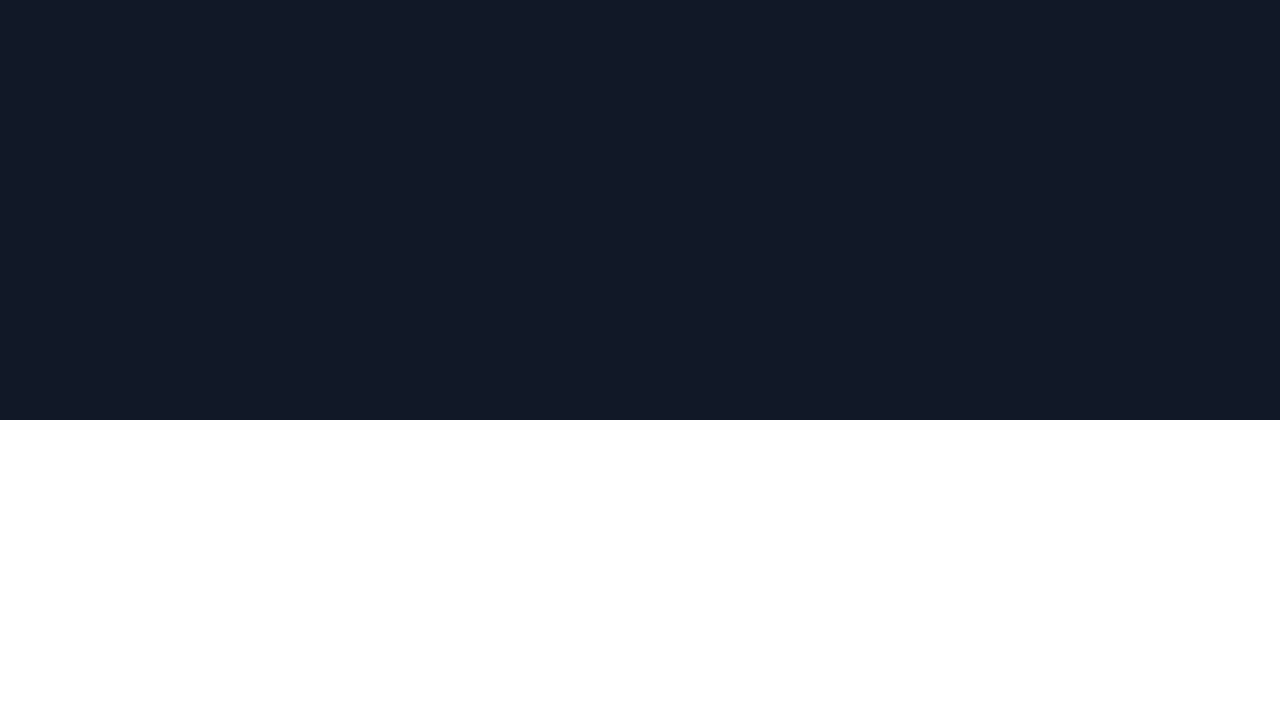
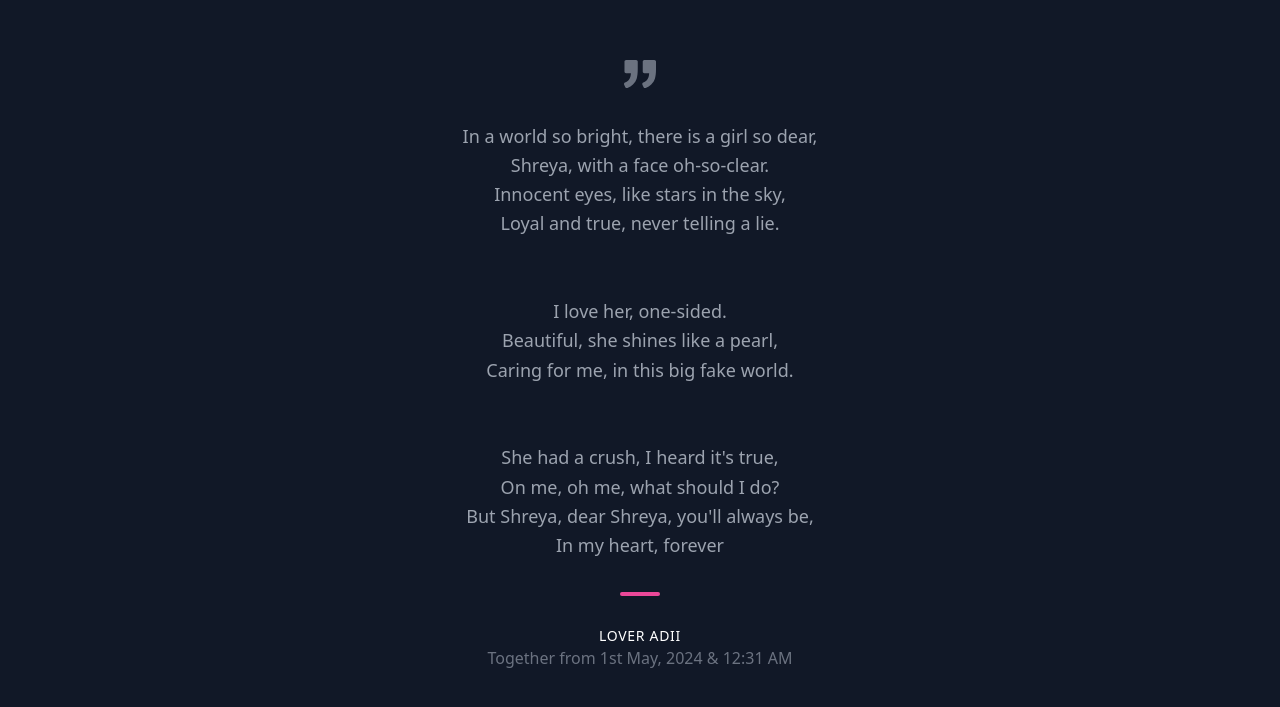
Before and after one commit to slovinga/shre2, a plain HTML site: page index.html in a window 1280 px wide. Shown: the part 1771-2478 px from the top of the page. Before the commit the page ends 2191 px from the top, so only its background shows below. Drawn offline with nearby package versions, Linux system fonts and the light colour scheme.

Commit message:
Update index.html

```diff
--- a/index.html
+++ b/index.html
@@ -3,7 +3,7 @@
 <head>
   <meta charset="UTF-8">
   <meta name="viewport" content="width=device-width, initial-scale=1.0">
-  <title>Document</title>
+  <title>Love Gallery</title>
   <link rel="stylesheet" href="https://unpkg.com/tailwindcss@^2.0/dist/tailwind.min.css">
 </head>
 <body>
@@ -21,19 +21,7 @@
     <div class="container px-5 py-24 mx-auto flex flex-wrap">
       <div class="flex w-full mb-20 flex-wrap">
         <h1 class="sm:text-3xl text-2xl font-medium title-font text-white lg:w-1/3 lg:mb-0 mb-4"> ->  Shreya ❤️</h1>
-        <p class="lg:pl-6 lg:w-2/3 mx-auto leading-relaxed text-base">In a world so bright, there is a girl so dear,<br>
-          Shreya, with a face oh-so-clear.<br>
-          Innocent eyes, like stars in the sky,<br>
-          Loyal and true, never telling a lie.<br>
-          <br><br>
-          I love her, one-sided.<br>
-          Beautiful, she shines like a pearl,<br>
-          Caring for me, in this big fake world.<br>
-          <br><br>
-          She had a crush, I heard it's true,<br>
-          On me, oh me, what should I do?<br>
-          But Shreya, dear Shreya, you'll always be,<br>
-          In my heart, forever.</p>
+        <p class="lg:pl-6 lg:w-2/3 mx-auto leading-relaxed text-base">Cutest personality ever exist !!</p>
       </div>
       <div class="flex flex-wrap md:-m-2 -m-1">
         <div class="flex flex-wrap w-1/2">
@@ -58,8 +46,30 @@
           </div>
         </div>
       </div>
-      <div class="flex w-full mb-20 flex-wrap">
-        <h4 class="sm:text-1xl text-0.5xl font-medium title-font text-white lg:w-1/3 lg:mb-0 mb-4">Together from 1st May, 2024 & 12:31 AM</h4>
+    </div>
+  </section>
+  <section class="text-gray-400 bg-gray-900 body-font">
+    <div class="container px-5 py-24 mx-auto">
+      <div class="xl:w-1/2 lg:w-3/4 w-full mx-auto text-center">
+        <svg xmlns="http://www.w3.org/2000/svg" fill="currentColor" class="inline-block w-8 h-8 text-gray-500 mb-8" viewBox="0 0 975.036 975.036">
+          <path d="M925.036 57.197h-304c-27.6 0-50 22.4-50 50v304c0 27.601 22.4 50 50 50h145.5c-1.9 79.601-20.4 143.3-55.4 191.2-27.6 37.8-69.399 69.1-125.3 93.8-25.7 11.3-36.8 41.7-24.8 67.101l36 76c11.6 24.399 40.3 35.1 65.1 24.399 66.2-28.6 122.101-64.8 167.7-108.8 55.601-53.7 93.7-114.3 114.3-181.9 20.601-67.6 30.9-159.8 30.9-276.8v-239c0-27.599-22.401-50-50-50zM106.036 913.497c65.4-28.5 121-64.699 166.9-108.6 56.1-53.7 94.4-114.1 115-181.2 20.6-67.1 30.899-159.6 30.899-277.5v-239c0-27.6-22.399-50-50-50h-304c-27.6 0-50 22.4-50 50v304c0 27.601 22.4 50 50 50h145.5c-1.9 79.601-20.4 143.3-55.4 191.2-27.6 37.8-69.4 69.1-125.3 93.8-25.7 11.3-36.8 41.7-24.8 67.101l35.9 75.8c11.601 24.399 40.501 35.2 65.301 24.399z"></path>
+        </svg>
+        <p class="leading-relaxed text-lg">In a world so bright, there is a girl so dear,<br>
+          Shreya, with a face oh-so-clear.<br>
+          Innocent eyes, like stars in the sky,<br>
+          Loyal and true, never telling a lie.<br>
+          <br><br>
+          I love her, one-sided.<br>
+          Beautiful, she shines like a pearl,<br>
+          Caring for me, in this big fake world.<br>
+          <br><br>
+          She had a crush, I heard it's true,<br>
+          On me, oh me, what should I do?<br>
+          But Shreya, dear Shreya, you'll always be,<br>
+          In my heart, forever</p>
+        <span class="inline-block h-1 w-10 rounded bg-pink-500 mt-8 mb-6"></span>
+        <h2 class="text-white font-medium title-font tracking-wider text-sm">LOVER ADII</h2>
+        <p class="text-gray-500">Together from 1st May, 2024 & 12:31 AM</p>
       </div>
     </div>
   </section>
```
